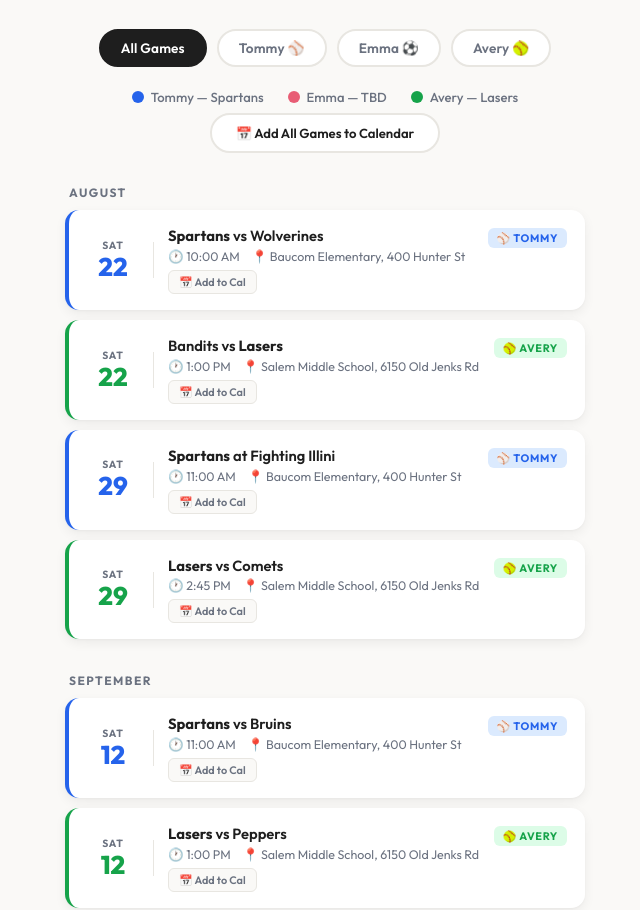
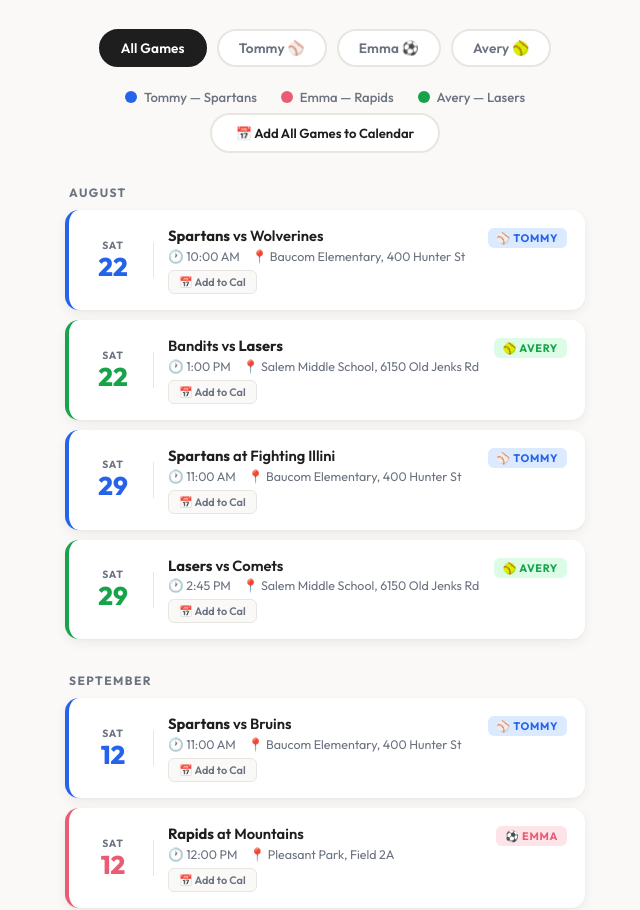
Before and after one commit to nate-vituity/EATS-Sports-, a plain HTML site: page index.html in a window 1280 px wide. Shown: the part 124-1034 px from the top of the page, without its empty margins (315-955 px from the left). Drawn offline with Linux system fonts and the light colour scheme.

Commit message:
Update index.html

```diff
--- a/index.html
+++ b/index.html
@@ -375,7 +375,7 @@
 
 <div class="legend">
   <div class="legend-item"><div class="legend-dot tommy"></div>Tommy — Spartans</div>
-  <div class="legend-item"><div class="legend-dot emma"></div>Emma — TBD</div>
+  <div class="legend-item"><div class="legend-dot emma"></div>Emma — Rapids</div>
   <div class="legend-item"><div class="legend-dot avery"></div>Avery — Lasers</div>
 </div>
 
@@ -407,6 +407,16 @@ const games = [
   { date: "2026-09-26", dayName: "Sat", day: 26, month: "September", time: "1:00 PM", kid: "avery", sport: "softball", matchup: "Lasers vs Sunbirds", homeAway: "Away", location: "Salem Middle School, 6150 Old Jenks Rd", eventType: "game" },
   { date: "2026-09-28", dayName: "Mon", day: 28, month: "September", time: "6:00 PM", kid: "avery", sport: "softball", matchup: "Riptide vs Lasers", homeAway: "Home", location: "Salem Middle School, 6150 Old Jenks Rd", eventType: "game" },
   { date: "2026-10-03", dayName: "Sat", day: 3, month: "October", time: "2:45 PM", kid: "avery", sport: "softball", matchup: "Lasers vs Bandits", homeAway: "Away", location: "Salem Middle School, 6150 Old Jenks Rd", eventType: "game" },
+
+  // === EMMA — SOCCER (Rapids) — Pleasant Park, 3400 Pleasant Plains Rd ===
+  { date: "2026-09-12", dayName: "Sat", day: 12, month: "September", time: "12:00 PM", kid: "emma", sport: "soccer", matchup: "Rapids at Mountains", homeAway: "", location: "Pleasant Park, Field 2A", eventType: "game" },
+  { date: "2026-09-19", dayName: "Sat", day: 19, month: "September", time: "11:00 AM", kid: "emma", sport: "soccer", matchup: "Rapids at Canyons", homeAway: "", location: "Pleasant Park, Field 2A", eventType: "game" },
+  { date: "2026-09-26", dayName: "Sat", day: 26, month: "September", time: "1:00 PM", kid: "emma", sport: "soccer", matchup: "Rapids vs Glaciers", homeAway: "", location: "Pleasant Park, Field 2A", eventType: "game" },
+  { date: "2026-10-03", dayName: "Sat", day: 3, month: "October", time: "12:00 PM", kid: "emma", sport: "soccer", matchup: "Rapids vs Whirlpools", homeAway: "", location: "Pleasant Park, Field 2A", eventType: "game" },
+  { date: "2026-10-10", dayName: "Sat", day: 10, month: "October", time: "11:00 AM", kid: "emma", sport: "soccer", matchup: "Rapids vs Mountains", homeAway: "", location: "Pleasant Park, Field 2A", eventType: "game" },
+  { date: "2026-10-13", dayName: "Tue", day: 13, month: "October", time: "6:00 PM", kid: "emma", sport: "soccer", matchup: "Rapids vs Canyons", homeAway: "", location: "Pleasant Park, Field 2A", eventType: "game" },
+  { date: "2026-10-17", dayName: "Sat", day: 17, month: "October", time: "11:00 AM", kid: "emma", sport: "soccer", matchup: "Rapids at Glaciers", homeAway: "", location: "Pleasant Park, Field 2A", eventType: "game" },
+  { date: "2026-10-24", dayName: "Sat", day: 24, month: "October", time: "12:00 PM", kid: "emma", sport: "soccer", matchup: "Rapids at Volcanos", homeAway: "", location: "Pleasant Park, Field 2A", eventType: "game" },
 ];
 
 // Convert "9:00 AM" style time to minutes for proper sorting
@@ -515,7 +525,7 @@ function renderGames(filter = 'all') {
 function highlightTeam(matchup, kid) {
   const teams = {
     tommy: ['Spartans'],
-    emma: [],
+    emma: ['Rapids'],
     avery: ['Lasers']
   };
   const kidTeams = teams[kid] || [];
```
